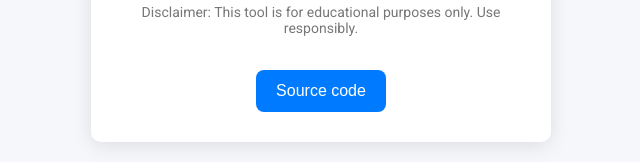
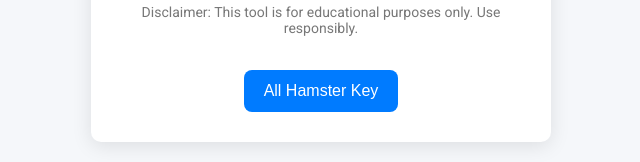
Before and after one commit to nimon30/key, a plain HTML site: page index.html in a window 1280 px wide. Shown: the part 550-712 px from the top of the page, without its empty margins (319-959 px from the left). Drawn offline with Linux system fonts and the light colour scheme.

Commit message:
Sorce code edit

```diff
--- a/index.html
+++ b/index.html
@@ -61,7 +61,7 @@
 
         <div class="footer">
             <p>Disclaimer: This tool is for educational purposes only. Use responsibly.</p>
-            <button id="sourceCode">Source code</button>
+            <button id="sourceCode">All Hamster Key</button>
         </div>
     </div>
 
```
